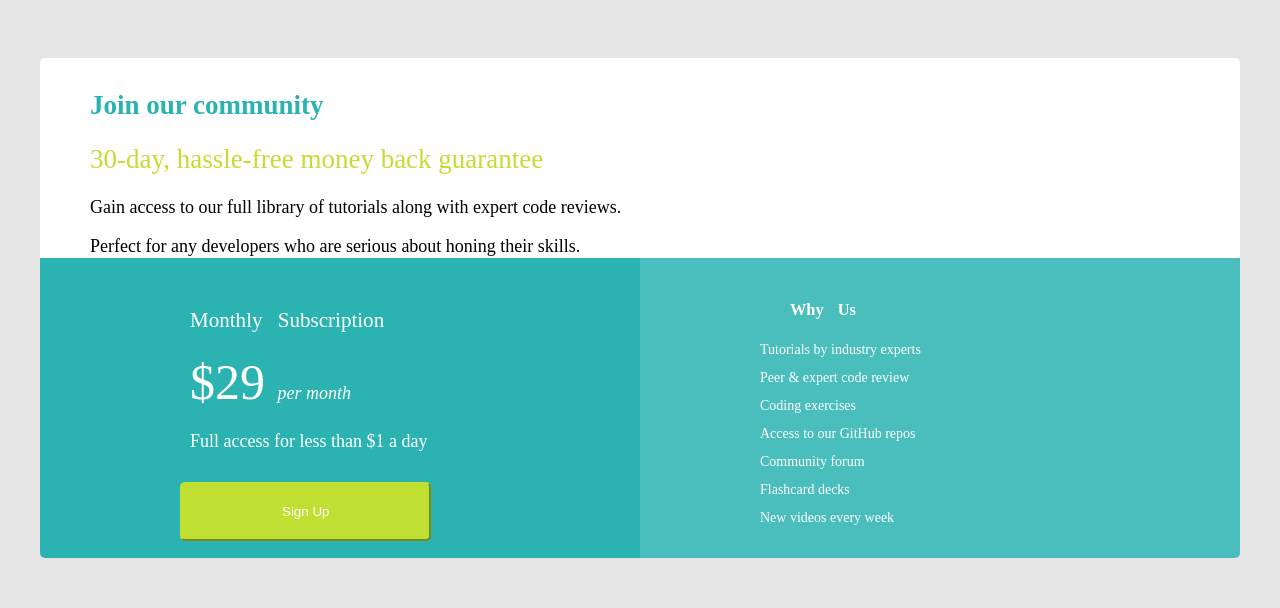
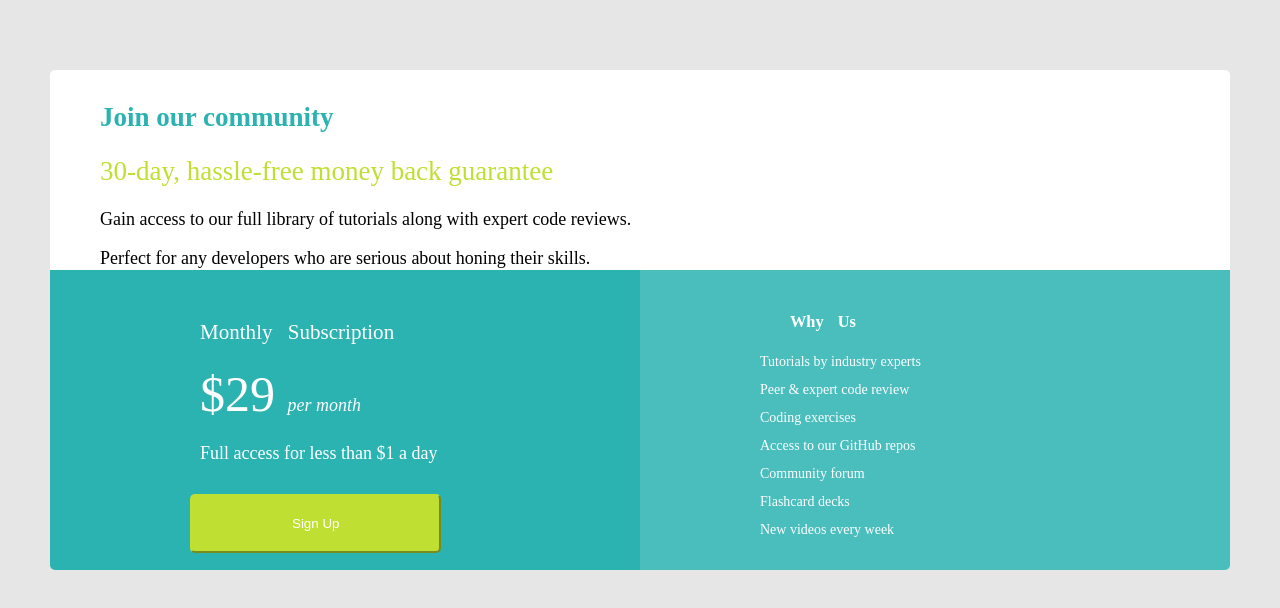
Before and after one commit to Semiteagain/unsematic-grid, a plain HTML site: page index.html in a window 1280 px wide. Drawn offline with Linux system fonts and the light colour scheme.

Commit message:
add changes

```diff
--- a/css/style.css
+++ b/css/style.css
@@ -1,11 +1,11 @@
 body {
+  margin: 20px 50px;
   font-size: 18px;
   font-family: url(../fonts/karla/Karla-Bold.ttf);
   background-color: #e6e6e6;
   float: none;
 }
 
-/* /* .grid-100 .grid-parent  */
 section {
   padding: 50px 0px;
 }
@@ -18,6 +18,7 @@ section {
   text-align: justify;
   box-sizing: border-box;
   overflow: hidden;
+  float: none;
 }
 
 .box-1 h1 {
@@ -65,7 +66,6 @@ section {
   border-color: #bfdf32;
   margin: 10px 140px;
   padding: 20px 100px 20px 100px;
-  box-sizing: border-box;
 }
 
 .box-2 .btn:hover {
@@ -97,27 +97,3 @@ section {
   font-weight: 400;
   padding-left: 100px;
 }
-
-/* section .box-1 {
-  padding-top: 20px 15px 0px 5px;
-  margin: 50px;
-  height: 200px;
-  background: #ffffff;
-  color: #2bb3b1;
-  box-sizing: border-box;
-}
-
-section .box-2 {
-  margin: 20px 10px;
-  background: #4abebd;
-  color: #ffffff;
-  height: 250px;
-}
-
-section .box-3 {
-  background: #2bb3b1;
-  color: #ffffff;
-  height: 250px;
-} */
-
-/* #bfdf32  #2bb3b1  #4abebd */
--- a/index.html
+++ b/index.html
@@ -17,7 +17,7 @@
 <body>
 
   <section>
-    <div class="grid-container">
+
     <div class="grid-100 grid-parent">
       <div class="box-1">
         <h1> Join our community</h1>
@@ -26,9 +26,9 @@
         <p> Gain access to our full library of tutorials along with expert code reviews. </p>
         <p>Perfect for any developers who are serious about honing their skills.</p>
       </div>
+
     </div>
-    </div>
-    <div class="grid-container">
+
     <div class="grid-50 grid-parent">
       <div class="box-2">
         <h3> Monthly Subscription</h3>
@@ -37,7 +37,6 @@
         <button class="btn">Sign Up</button>
       </div>
     </div>
-
 
     <div class="grid-50 grid-parent">
       <div class="box-3">
@@ -55,50 +54,6 @@
 
   </section>
 
-
-
-
-
-
-
-
-
-
-
-
-
-
-
-
-
-
-
-  <!-- <footer>
-    <p class="attribution">
-      Challenge by <a href="https://www.frontendmentor.io?ref=challenge" target="_blank">Frontend Mentor</a>.
-      Coded by <a href="#">Your Name Here</a>.
-    </p>
-  </footer> -->
-
-
-  <!-- # Front-end Style Guide
-## Layout
-The designs were created to the following widths:
-- Mobile: 375px
-- Desktop: 1440px
-## Colors
-### Primary
-- Cyan: hsl(179, 62%, 43%)
-- Bright Yellow: hsl(71, 73%, 54%)
-### Neutral
-- Light Gray: hsl(204, 43%, 93%)
-- Grayish Blue: hsl(218, 22%, 67%)
-## Typography
-### Body Copy
-- Font size: 16px
-### Font
-- Family: [Karla](https://fonts.google.com/specimen/Karla)
-- Weights: 400, 700 -->
 </body>
 
 </html>
```
Lines whose indentation alone changed are shown as unchanged.
